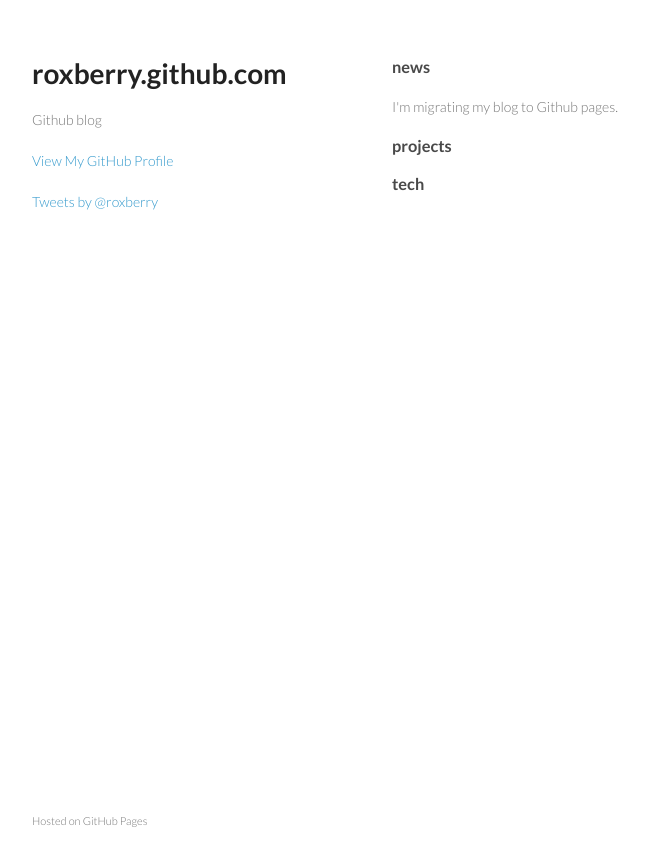
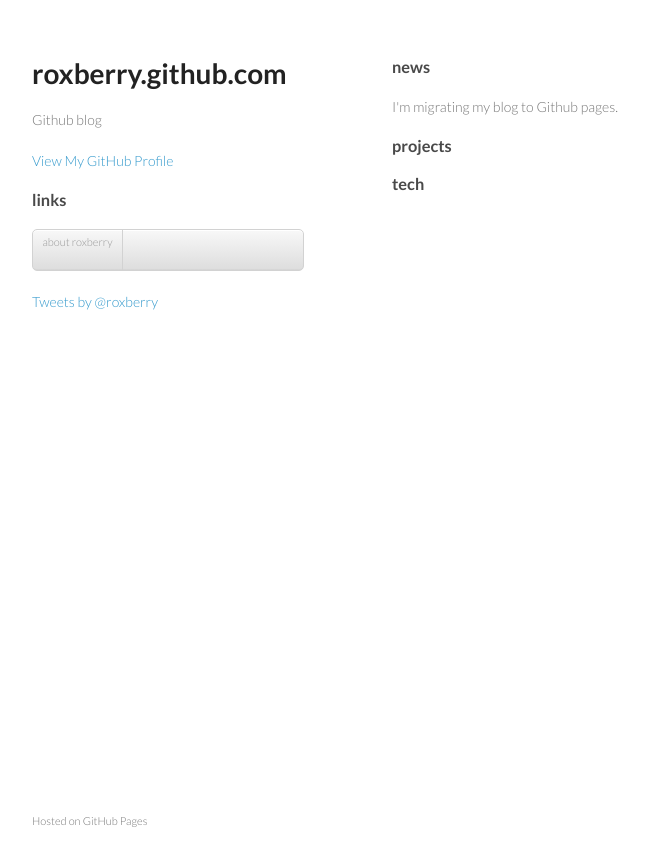
Before and after one commit to roxberry/roxberry.github.com, a Jekyll site: the page built from index.html, in a window 1280 px wide. Shown: the top 866 px of the page, without its empty margins (178-827 px from the left). Built offline with Jekyll 4.4.1, drawn with Linux system fonts in a browser that asks for light colours; comment, search, counter and statistics services are not loaded.

Commit message:
cleaning up structure

```diff
--- a/_layouts/base.html
+++ b/_layouts/base.html
@@ -18,6 +18,10 @@
         <h1>roxberry.github.com</h1>
         <p>Github blog</p>
         <p class="view"><a href="https://github.com/roxberry">View My GitHub Profile</a></p>
+        <h3>links</h3>
+        <ul>
+            <li><a href=about.html>about roxberry</a></li>
+        </ul>
         <a class="twitter-timeline" href="https://twitter.com/roxberry" data-widget-id="312669708451188736">Tweets by @roxberry</a>
         <script>!function(d,s,id){var js,fjs=d.getElementsByTagName(s)[0];if(!d.getElementById(id)){js=d.createElement(s);js.id=id;js.src="//platform.twitter.com/widgets.js";fjs.parentNode.insertBefore(js,fjs);}}(document,"script","twitter-wjs");</script>
     </header>
```
